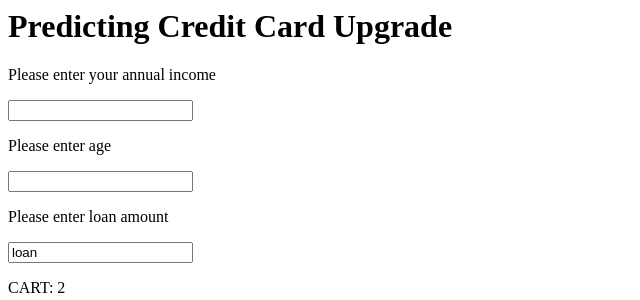
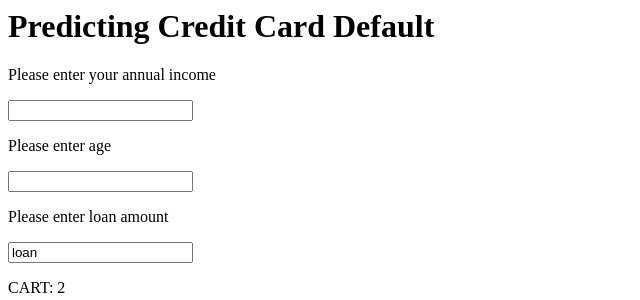
Before and after one commit to jose0033/Day2NBS, a Flask app: page / in a window 1280 px wide. Shown: the top 300 px of the page, without its empty margins (0-640 px from the left). Run offline with Flask 2, Linux system fonts and the light colour scheme.

Commit message:
Update index.html

```diff
--- a/templates/index.html
+++ b/templates/index.html
@@ -1,6 +1,6 @@
 <html>
     <body>
-        <h1>Predicting Credit Card Upgrade</h1>
+        <h1>Predicting Credit Card Default</h1>
         <form action = "/" method="post">
             <p>Please enter your annual income </p>
             </p><input type = "income" name="purchases"></p>
```
